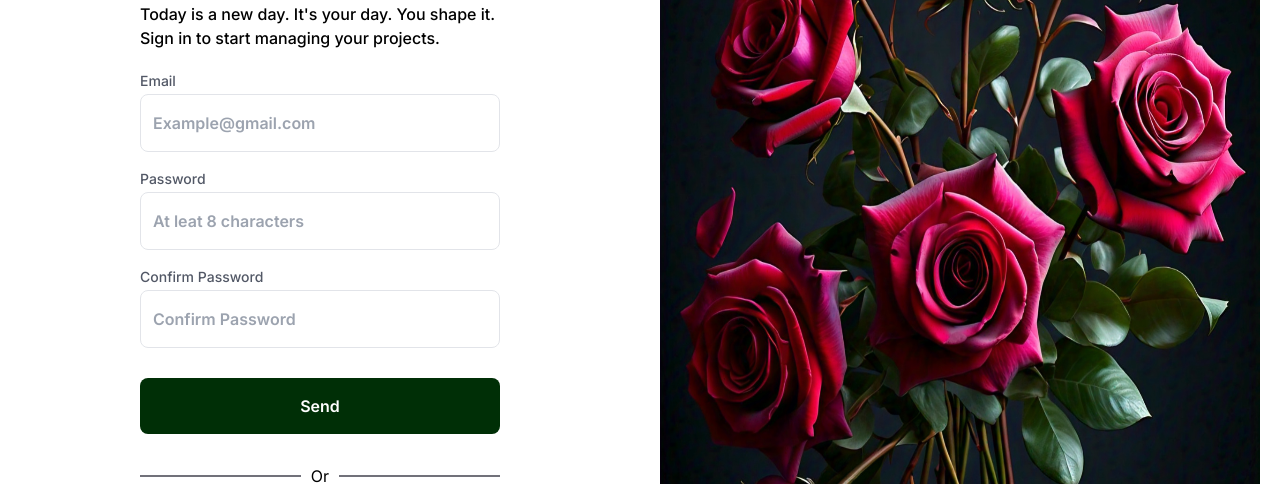
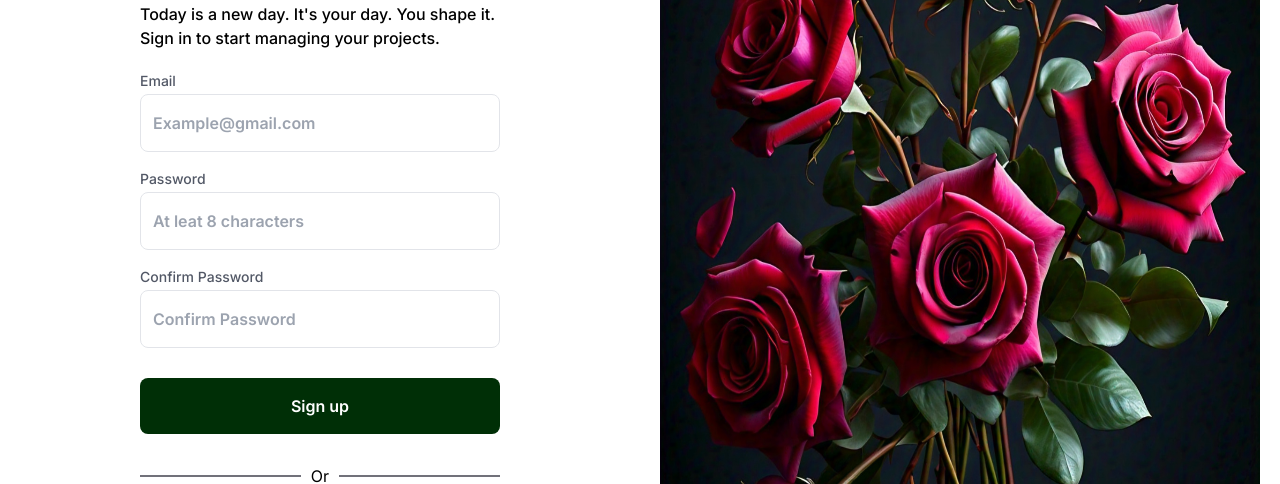
Before and after one commit to Agboola-Awonbiowo/todo-list, a Next.js app: page /auth/signup in a window 1280 px wide. Shown: the part 150-634 px from the top of the page. Built offline with nearby package versions, Linux system fonts and the light colour scheme.

Commit message:
feature: signup input field with react hooks form and zod

```diff
--- /dev/null
+++ b/src/app/auth/signup/hooks/index.ts
@@ -0,0 +1,61 @@
+import { useState } from 'react';
+import { z, ZodError } from 'zod';
+import { zodResolver } from '@hookform/resolvers/zod';
+import { useForm as useReactHookForm, SubmitHandler } from 'react-hook-form';
+
+export type FormValues = {
+  email: string;
+  password: string;
+  confirmPassword: string;
+};
+
+const schema = z.object({
+  email: z.string().email({ message: 'Invalid email. Check that the email you entered is correct and try again.' }),
+  password: z.string()
+    .min(8, { message: 'Password must be at least 8 characters long' })
+    .regex(/[A-Z]/, 'Password must contain at least one uppercase letter')
+    .regex(/[a-z]/, 'Password must contain at least one lowercase letter')
+    .regex(/[0-9]/, 'Password must contain at least one number')
+    .regex(/[@$!%*?&]/, 'Password must contain at least one special character'),
+  confirmPassword: z.string()
+}).refine(data => data.password === data.confirmPassword, {
+  path: ['confirmPassword'],
+  message: 'Password confirmation mismatch. Try again'
+});
+
+export const useForm = () => {
+  const { register, handleSubmit, formState: { errors }, reset } = useReactHookForm<FormValues>({
+    resolver: zodResolver(schema),
+    defaultValues: {
+      email: '',
+      password: '',
+      confirmPassword: '',
+    },
+  });
+
+  const [submissionError, setSubmissionError] = useState<string | null>(null);
+
+  const onSubmit: SubmitHandler<FormValues> = async (data) => {
+    try {
+      // Implement form submission logic here
+      console.log(data);
+      // For example, you might send a POST request to an API
+      // await api.submitForm(data);
+      // reset();
+    } catch (error) {
+      if (error instanceof ZodError) {
+        setSubmissionError('Form validation failed.');
+      } else {
+        setSubmissionError('An error occurred during submission.');
+      }
+    }
+  };
+
+  return {
+    register,
+    handleSubmit,
+    errors,
+    submissionError,
+    onSubmit,
+  };
+};
--- a/src/app/auth/signup/page.tsx
+++ b/src/app/auth/signup/page.tsx
@@ -3,30 +3,56 @@ import { Button } from "@/shared/button";
 import { Inputfield } from "@/shared/inputfield";
 import Link from "next/link";
 import React, { FC } from "react";
+import { useForm } from "./hooks";
 
 interface pageProps {}
 
 const page: FC<pageProps> = ({}) => {
+  const { register, handleSubmit, errors, submissionError, onSubmit } =
+    useForm();
   return (
     <div className="mt-[20px]">
-      <Inputfield label="Email" placeholder="Example@gmail.com" type="email" />
+      <form onSubmit={handleSubmit(onSubmit)}>
+        <div>
+          <Inputfield
+            label="Email"
+            placeholder="Example@gmail.com"
+            type="email"
+            {...register("email")}
+          />
+          <p className="text-darkRed text-xs mt-[5px]">
+            {errors.email?.message}
+          </p>
+        </div>
         <div className="mt-[16px]">
           <Inputfield
             label="Password"
             placeholder="At leat 8 characters"
             type="password"
+            {...register("password")}
           />
+          <p className="text-darkRed text-xs mt-[5px]">
+            {errors.password?.message}
+          </p>
         </div>
         <div className="mt-[16px]">
           <Inputfield
             label="Confirm  Password"
             placeholder="Confirm Password"
             type="password"
+            {...register("confirmPassword")}
           />
+          <p className="text-darkRed text-xs mt-[5px]">
+            {errors.confirmPassword?.message}
+          </p>
         </div>
+        {submissionError && (
+          <p className="text-red-600 mt-2">{submissionError}</p>
+        )}
         <div className="mt-[30px]">
-        <Button type="submit">Send</Button>
+          <Button type="submit">Sign up</Button>
         </div>
+      </form>
       <div className="flex items-center gap-x-[10px] mt-[30px]">
         <div className="border border-zinc-500 w-full"></div>
         <p>Or</p>
```
Also changed, not shown: package.json (+7 -4 lines), 1 other file (tests, documents, lock files or other folders). Lines whose indentation alone changed are shown as unchanged.
